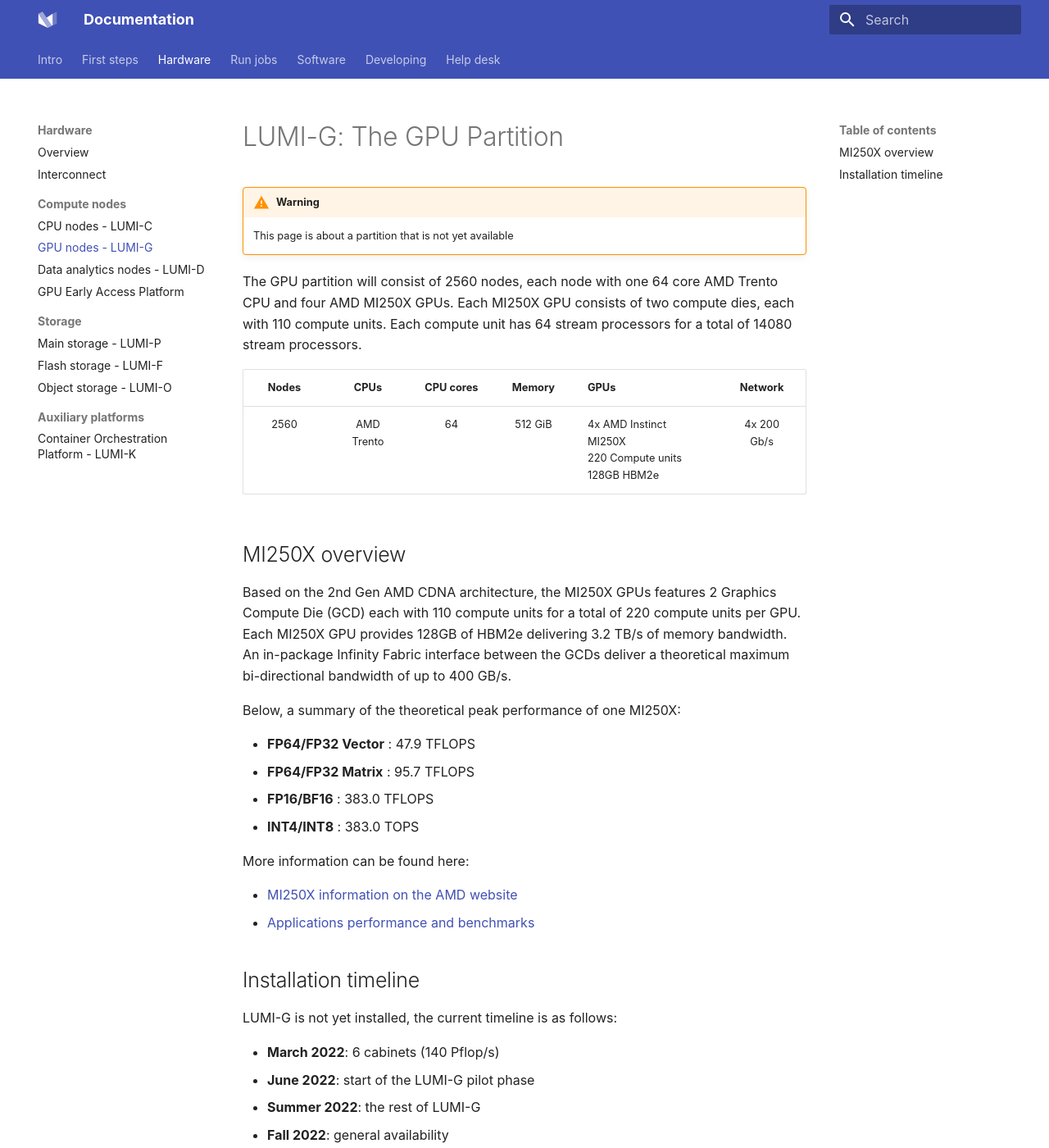
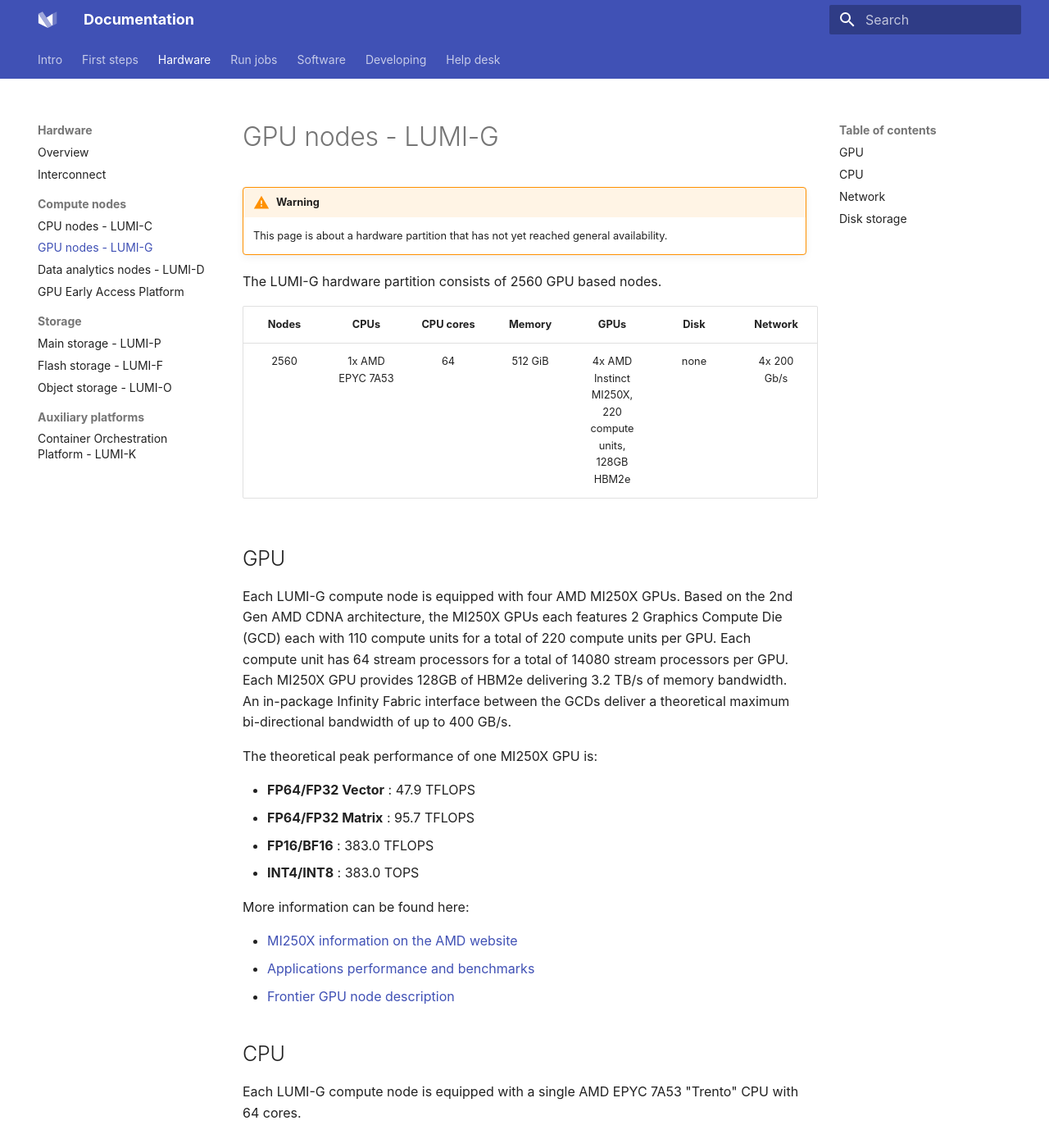
Before and after one commit to Lumi-supercomputer/lumi-userguide, an MkDocs documentation site: the page built from docs/computing/systems/lumig.md, in a window 1280 px wide and 1400 px high. Shown: the whole window at 82% size. Built offline with MkDocs 1.6.1 and Material for MkDocs 9.7.7, drawn with Linux system fonts in a browser that asks for light colours; some of the changed text lies outside the part shown.

Commit message:
Various updates to the compute node hardware partitions docs.

```diff
--- a/docs/computing/systems/lumig.md
+++ b/docs/computing/systems/lumig.md
@@ -1,29 +1,32 @@
-# LUMI-G: The GPU Partition
+# GPU nodes - LUMI-G
 
+[storage]: ../../storage/storing-data.md
+[interconnect]: ../interconnect.md
 [MI250x-amd]: https://www.amd.com/en/products/server-accelerators/instinct-mi250x
 [benchmarks]: https://www.amd.com/en/graphics/server-accelerators-benchmarks
+[frontier-gpu-docs]: https://docs.olcf.ornl.gov/systems/frontier_user_guide.html#frontier-compute-nodes
 
 !!! warning
-    This page is about a partition that is not yet available
+    This page is about a hardware partition that has not yet reached
+    general availability.
 
-The GPU partition will consist of 2560 nodes, each node with one 64 core AMD
-Trento CPU and four AMD MI250X GPUs. Each MI250X GPU consists of two compute
-dies, each with 110 compute units. Each compute unit has 64 stream processors
-for a total of 14080 stream processors.
+The LUMI-G hardware partition consists of 2560 GPU based nodes.
 
-| Nodes | CPUs       | CPU cores | Memory   | GPUs                                                       | Network     |
-| :---: | :--------: | :-------: | :------: | :--------------------------------------------------------- | :---------: |
-| 2560  | AMD Trento | 64        | 512 GiB  | 4x AMD Instinct MI250X<br>220 Compute units<br>128GB HBM2e | 4x 200 Gb/s |
+| Nodes | CPUs             | CPU cores | Memory  | GPUs                                                         | Disk | Network     |
+| :---: | :--------------: | :-------: | :-----: | :----------------------------------------------------------: | :--: | :---------: |
+| 2560  | 1x AMD EPYC 7A53 | 64        | 512 GiB | 4x AMD Instinct MI250X,<br>220 compute units,<br>128GB HBM2e | none | 4x 200 Gb/s |
 
-## MI250X overview
+## GPU
 
-Based on the 2nd Gen AMD CDNA architecture, the MI250X GPUs features 2 Graphics
-Compute Die (GCD) each with 110 compute units for a total of 220 compute
-units per GPU. Each MI250X GPU provides 128GB of HBM2e delivering 3.2 TB/s of
-memory bandwidth. An in-package Infinity Fabric interface between the GCDs
+Each LUMI-G compute node is equipped with four AMD MI250X GPUs. Based on the
+2nd Gen AMD CDNA architecture, the MI250X GPUs each features 2 Graphics Compute
+Die (GCD) each with 110 compute units for a total of 220 compute units per GPU.
+Each compute unit has 64 stream processors for a total of 14080 stream
+processors per GPU. Each MI250X GPU provides 128GB of HBM2e delivering 3.2 TB/s
+of memory bandwidth. An in-package Infinity Fabric interface between the GCDs
 deliver a theoretical maximum bi-directional bandwidth of up to 400 GB/s.
 
-Below, a summary of the theoretical peak performance of one MI250X:
+The theoretical peak performance of one MI250X GPU is:
 
 - **FP64/FP32 Vector** :  47.9 TFLOPS
 - **FP64/FP32 Matrix** :  95.7 TFLOPS
@@ -34,12 +37,21 @@
 
 - [MI250X information on the AMD website][MI250x-amd]
 - [Applications performance and benchmarks][benchmarks]
+- [Frontier GPU node description][frontier-gpu-docs]
 
-## Installation timeline
+## CPU
 
-LUMI-G is not yet installed, the current timeline is as follows:
+Each LUMI-G compute node is equipped with a single AMD EPYC 7A53 "Trento" CPU
+with 64 cores.
 
-- **March 2022**: 6 cabinets (140 Pflop/s)
-- **June 2022**: start of the LUMI-G pilot phase
-- **Summer 2022**: the rest of LUMI-G
-- **Fall 2022**: general availability
+## Network
+
+The LUMI-G compute nodes each have four 200 Gb/s interfaces to the
+[Slingshot-11 interconnect][interconnect] with one interface directly connected
+to each GPU. Thus, all network communication (even for the CPU) must go via one
+of the GPU network interfaces.
+
+## Disk storage
+
+There is no local storage on the compute nodes in LUMI-G. You have to use one of
+the [network based storage options][storage].
```
Also changed, not shown: docs/computing/interconnect.md (+1 -1 lines), docs/computing/systems/lumic.md (+38 -32 lines), docs/computing/systems/lumid.md (+31 -21 lines), docs/eap/index.md (+19 -19 lines).
